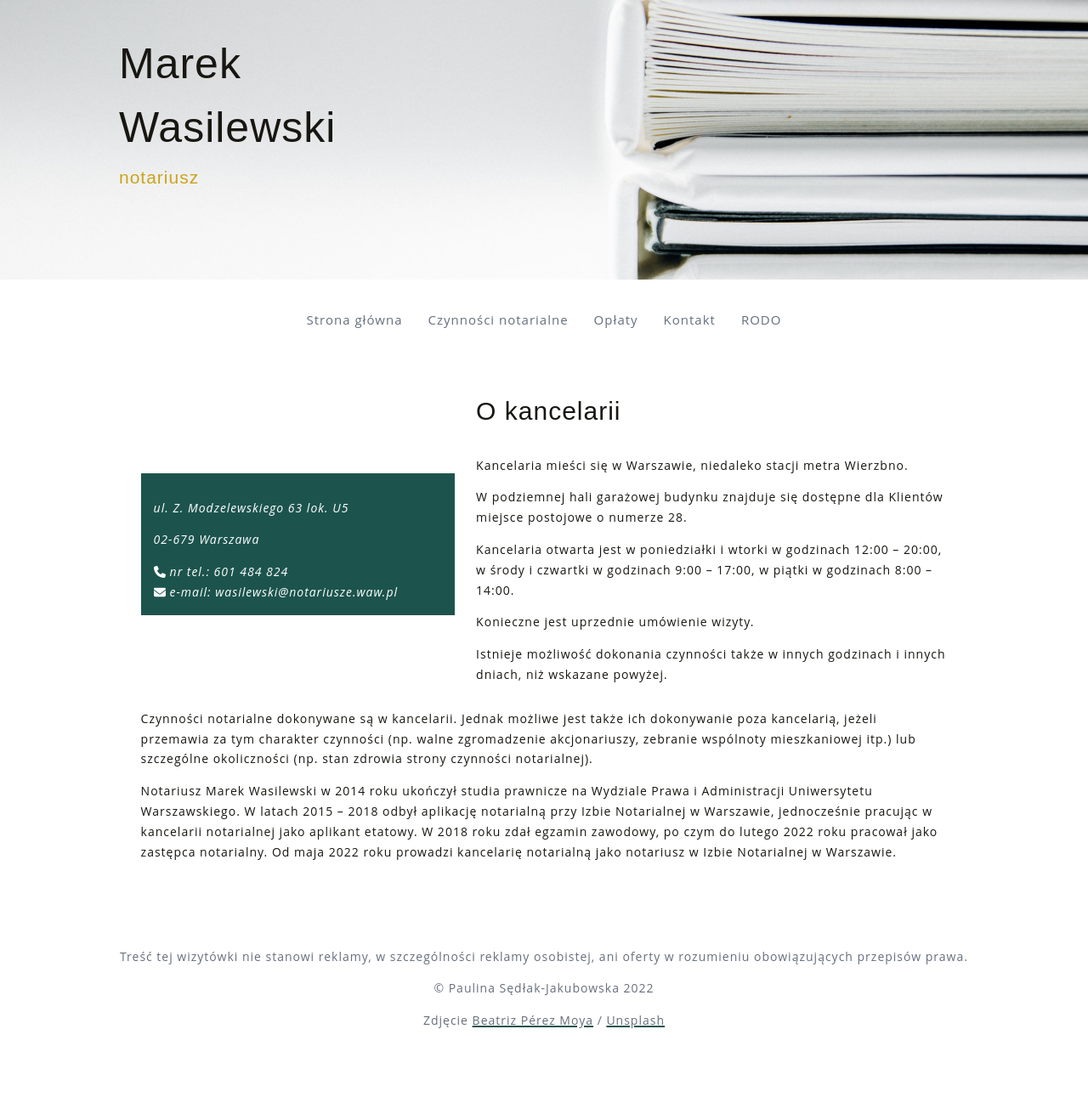
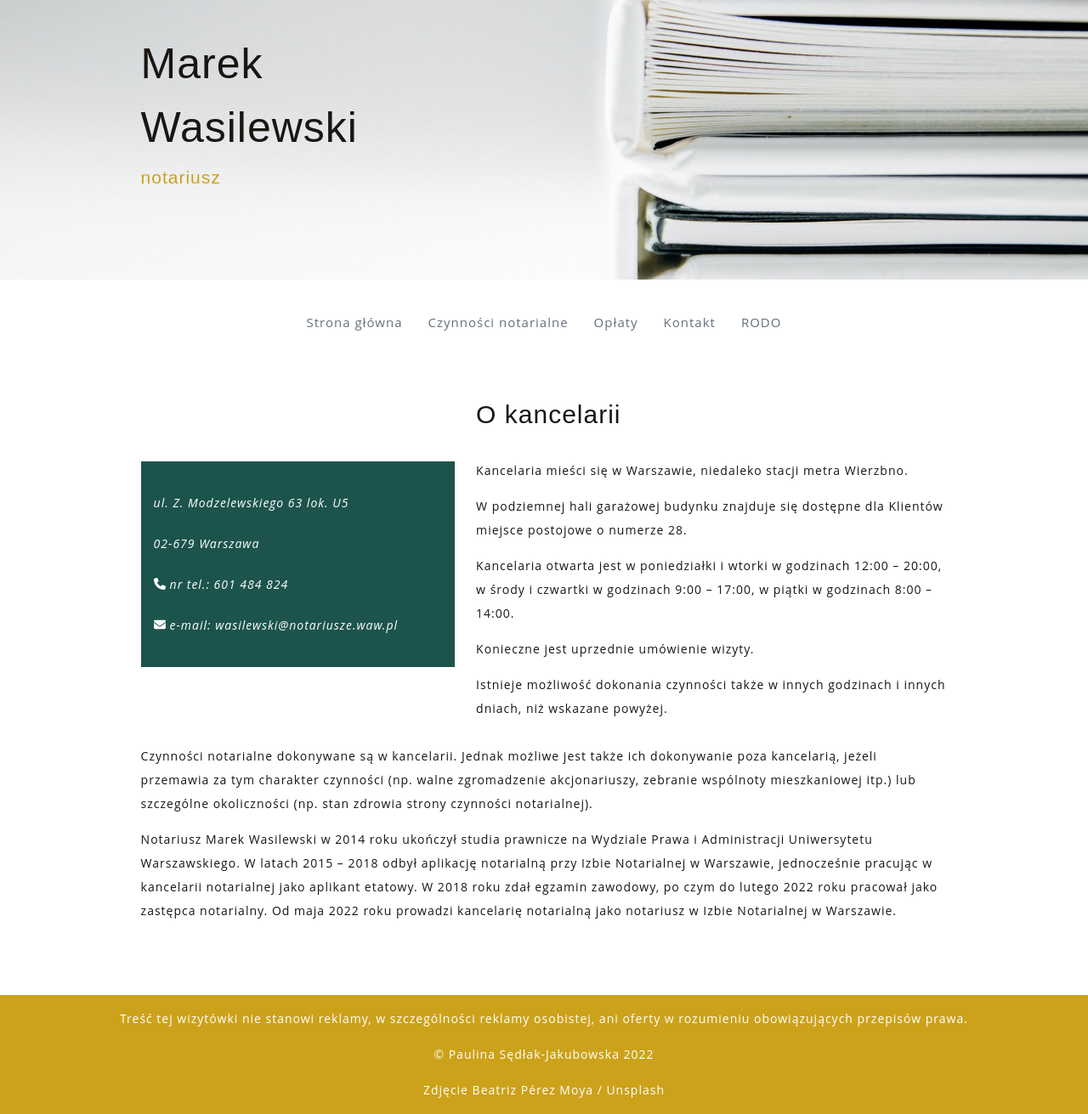
Before and after one commit to iniluap/mwpage, a Gatsby site: page / in a window 1280 px wide. Shown: the part 71-1382 px from the top of the page at 85% size. Before the commit the page ends 1298 px from the top, so only its background shows below. Built offline with nearby package versions, Linux system fonts and the light colour scheme; Gatsby itself is replaced by a stand-in of ours.

Commit message:
Style components

```diff
--- a/src/components/Address.js
+++ b/src/components/Address.js
@@ -12,14 +12,14 @@ const AddressStyles = styled.address`
 export default function Address() {
   return (
     <AddressStyles>
-      <p>ul. Z. Modzelewskiego 63 lok. U5</p>
-      <p>02-679 Warszawa</p>
-      <div>
+      <p className="m-ver-2">ul. Z. Modzelewskiego 63 lok. U5</p>
+      <p className="m-ver-2">02-679 Warszawa</p>
+      <div className="m-ver-2">
         <FontAwesomeIcon icon={faPhone} title="Numer telefonu do kancelarii" />
         <span>nr tel.: </span>
         <a href="tel:+48601484824">601 484 824</a>
       </div>
-      <div>
+      <div className="m-ver-2">
         <FontAwesomeIcon
           icon={faEnvelope}
           title="Numer telefonu do kancelarii"
--- a/src/components/Layout.js
+++ b/src/components/Layout.js
@@ -24,8 +24,10 @@ const MainStyles = styled.main`
 `;
 
 const ArticleStyles = styled.article`
-  grid-area: content;
-  padding: 4vw 2vw;
+  width: 100%;
+  max-width: var(--main-container-width);
+  margin: 0 auto;
+  padding: 4vw var(--main-container-padding);
 `;
 
 export default function Layout({ children }) {
--- a/src/components/Nav.js
+++ b/src/components/Nav.js
@@ -7,6 +7,8 @@ const NavStyles = styled.nav`
 
   @media screen and (min-width: 768px) {
     display: block;
+    max-width: var(--main-container-width);
+    margin: 0 auto;
   }
 
   ul {
--- a/src/components/footer.js
+++ b/src/components/footer.js
@@ -3,8 +3,18 @@ import styled from 'styled-components';
 
 const FooterStyles = styled.footer`
   grid-area: footer;
+  background-color: var(--primary-yellow);
   text-align: center;
-  color: var(--dark-grey);
+  color: var(--white);
+
+  a {
+    color: var(--white);
+    text-decoration: none;
+
+    &:hover {
+      color: var(--light-grey);
+    }
+  }
 `;
 
 export default function Footer() {
@@ -15,7 +25,10 @@ export default function Footer() {
           Treść tej wizytówki nie stanowi reklamy, w szczególności reklamy
           osobistej, ani oferty w rozumieniu obowiązujących przepisów prawa.
         </p>
-        <p>&copy; Paulina Sędłak-Jakubowska {new Date().getFullYear()}</p>
+        <p>
+          &copy; <a href="https://paulina.s-j.me">Paulina Sędłak-Jakubowska</a>{' '}
+          {new Date().getFullYear()}
+        </p>
         <p>
           Zdjęcie{' '}
           <a href="https://unsplash.com/@beatriz_perez?utm_source=unsplash&utm_medium=referral&utm_content=creditCopyText">
--- a/src/components/header.js
+++ b/src/components/header.js
@@ -17,8 +17,11 @@ const HeaderStyles = styled.header`
     z-index: 1;
 
     @media screen and (min-width: 768px) {
-      margin: 0;
+      margin: 0 auto;
+      padding: 0 var(--main-container-padding);
       height: min-content;
+      max-width: 1000px;
+      flex-grow: 1;
     }
   }
 
--- a/src/styles/GlobalStyles.js
+++ b/src/styles/GlobalStyles.js
@@ -12,6 +12,8 @@ const GlobalStyles = createGlobalStyle`
     --secondary-rose: #c4625a;
     --whitespace-primary: 2rem;
     --whitespace-secondary: 3rem;
+    --main-container-width: 1000px;
+    --main-container-padding: 2vw;
     --layered-shadow: 0 1px 1px rgb(46 41 51 / 8%),
               0 2px 2px rgb(46 41 51 / 8%),
               0 4px 4px rgb(46 41 51 / 8%),
@@ -33,13 +35,17 @@ const GlobalStyles = createGlobalStyle`
   main {
     height: 100vh;
     width: 100%;
-    max-width: 1000px;
     margin: 0 auto;
     padding: 0;
   }
 
   article {
     padding: var(--whitespace-secondary) 0;
+  }
+
+  .m-ver-2 {
+    margin-top: var(--whitespace-primary);
+    margin-bottom: var(--whitespace-primary);
   }
 
   .m-top-3 {
--- a/src/styles/Typography.js
+++ b/src/styles/Typography.js
@@ -5,7 +5,7 @@ const Typography = createGlobalStyle`
     color: var(--black);
     font-family: 'Open Sans', sans-serif;
     font-size: 1.4rem;
-    line-height: 1.7;
+    line-height: 2;
     letter-spacing: 0.1rem;
   }
 
@@ -47,6 +47,12 @@ const Typography = createGlobalStyle`
     list-style: square;
   }
 
+  ol {
+    li {
+      margin-bottom: 2rem;
+    }
+  }
+
   .ul-plain {
     margin: 0;
     margin-top: 1.5rem;
```
